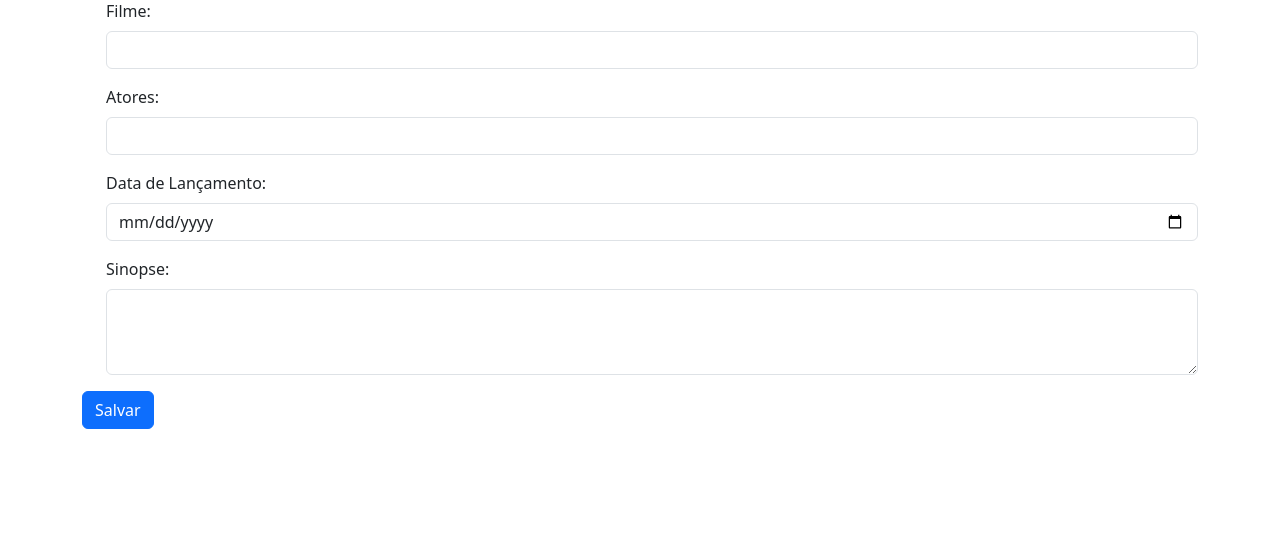
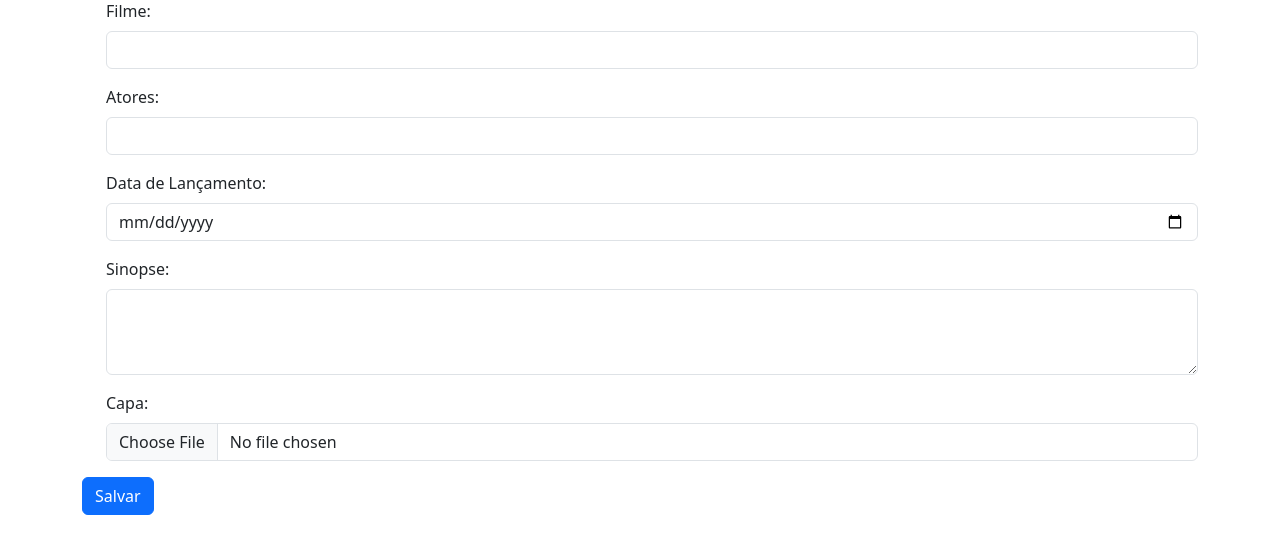
Before and after one commit to AnaK2005/Site-de-cinema, a Laravel app: page /cadastro-filme in a window 1280 px wide. Shown: the part 57-611 px from the top of the page. Run offline with Laravel 10, Linux system fonts and the light colour scheme.

Commit message:
upload capa filme

```diff
--- a/app/Http/Controllers/cadastroFilme.php
+++ b/app/Http/Controllers/cadastroFilme.php
@@ -20,11 +20,17 @@ class cadastroFilme extends Controller
             'atoresfilme'=> 'string|required',
             'dtlancamentofilme' => 'string|required',
             'sinopsefilme' => 'string|required',
+            'capafilme' => 'file|required',
         ]);
+        //  dd($dadosFilme);
+
+        $file = $dadosFilme['capafilme'];
+        $path = $file -> store('capa', 'public');
+        $dadosFilme['capafilme'] = $path;
 
         Filme::create($dadosFilme);
 
-        return Redirect::route('cadastro-filme');
+       // return Redirect::route('cadastro-filme');
 
 
 
--- a/app/Models/Filme.php
+++ b/app/Models/Filme.php
@@ -10,6 +10,6 @@ class Filme extends Model
     use HasFactory;
 
     protected $fillable = [
-        'nomefilme', 'atoresfilme', 'dtlancamentofilme', 'sinopsefilme'
+        'nomefilme', 'atoresfilme', 'dtlancamentofilme', 'sinopsefilme', 'capafilme'
     ];
 }
--- a/resources/views/cadastroFilme.blade.php
+++ b/resources/views/cadastroFilme.blade.php
@@ -2,7 +2,7 @@
 
 @section('content')
 
-  <form method = "post" action="{{route('cadastro-filme')}}">
+  <form method = "post" action="{{route('cadastro-filme')}}" enctype = "multipart/form-data">
 
     @csrf
 
@@ -22,6 +22,10 @@
       <label for="sinopseInput" class="form-label">Sinopse:</label>
       <textarea class="form-control" name="sinopsefilme" id="sinopseInput" rows="3"></textarea>
     </div>
+    <div class="mb-3 form-check">
+      <label for="capaInput" class="form-label">Capa:</label>
+      <input name="capafilme" class="form-control" type="file" id="capaInput">
+    </div>
     <button type="submit" class="btn btn-primary">Salvar</button>
   </form>
 
```
Also changed, not shown: database/migrations/2023_03_27_223739_create_filmes_table.php, 2 other files.
